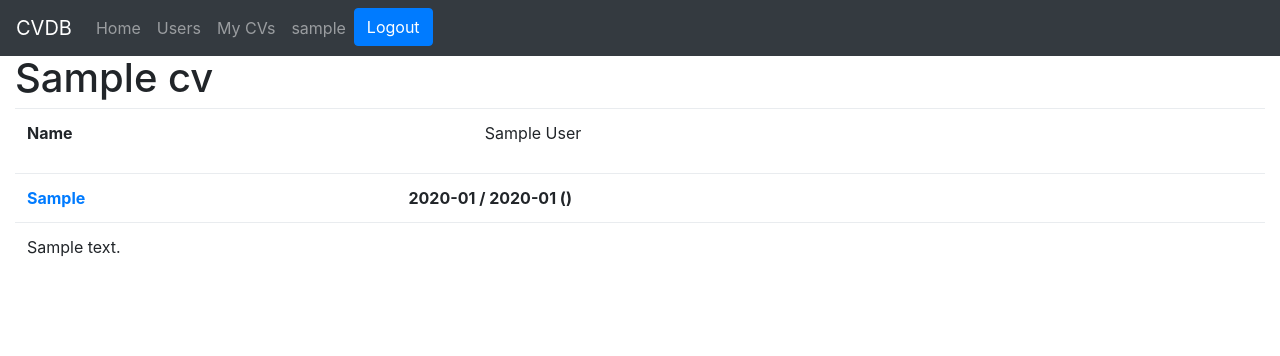
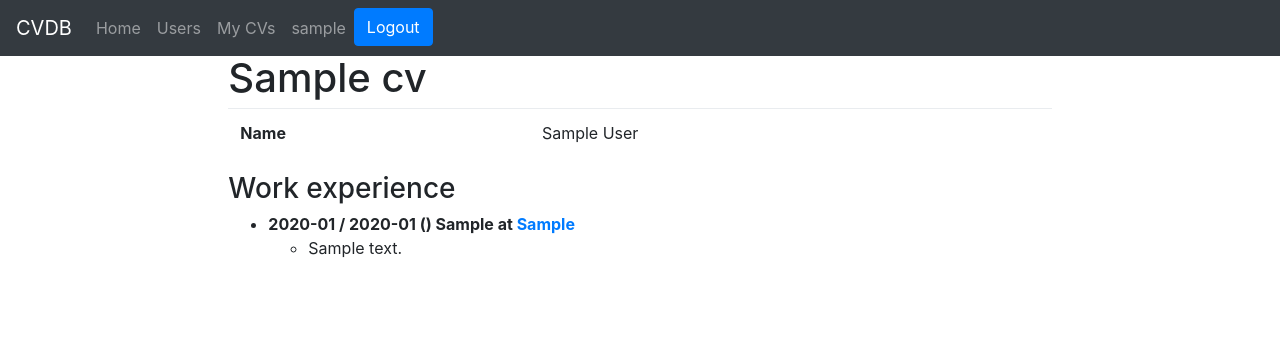
Before and after one commit to jarnoln/cvdb, a Django app: page /cv/1/ in a window 1280 px wide. Shown: the top 356 px of the page. Run offline with Django 3.2, Linux system fonts and the light colour scheme; a user stored in the database is signed in; tables that the repository leaves empty hold one stand-in row (values such as "Sample post"); some libraries are stand-ins or nearby versions.

Commit message:
Use list instead of table for jobs

```diff
--- a/viewcv/templates/viewcv/cv_detail.html
+++ b/viewcv/templates/viewcv/cv_detail.html
@@ -5,6 +5,9 @@
 
 {% block head_title %}{% if cv.title %}{{ cv.title }}{% else %}CV{% endif %}{% endblock %}
 {% block content %}
+<div class="row">
+  <div class="col-2"> &nbsp; </div>
+  <div class="col-8">
 <h1> {{ cv.title }} </h1>
 
 <table class="table">
@@ -14,16 +17,17 @@
   </tr>
 </table>
 
-<table class="table">
-{%  for work in cv.work_set.all  %}
-  <tr>
-    <th> <a href="{{ work.website }}">{{ work.company }}</a> </th>
-    <th> {{ work.start_date|date:"Y-m" }} / {{ work.end_date|date:"Y-m" }} ({{ work.duration_str }})</th>
-  </tr>
-  <tr>
-    <td colspan="2">{{ work.summary }}</td>
-  </tr>
+<h3> {%  trans 'Work experience' %} </h3>
+
+<ul>
+{% for work in cv.work_set.all %}
+  <li> <strong> {{ work.start_date|date:"Y-m" }} / {{ work.end_date|date:"Y-m" }} ({{ work.duration_str }})
+      {{ work.position }} at <a href="{{ work.website }}">{{ work.company }}</a> </strong>
+    <ul> <li> {{ work.summary }} </li> </ul>
+  </li>
 {% endfor %}
-</table>
-
+</ul>
+  </div>
+  <div class="col-2"> &nbsp; </div>
+</div>
 {% endblock content %}
```
